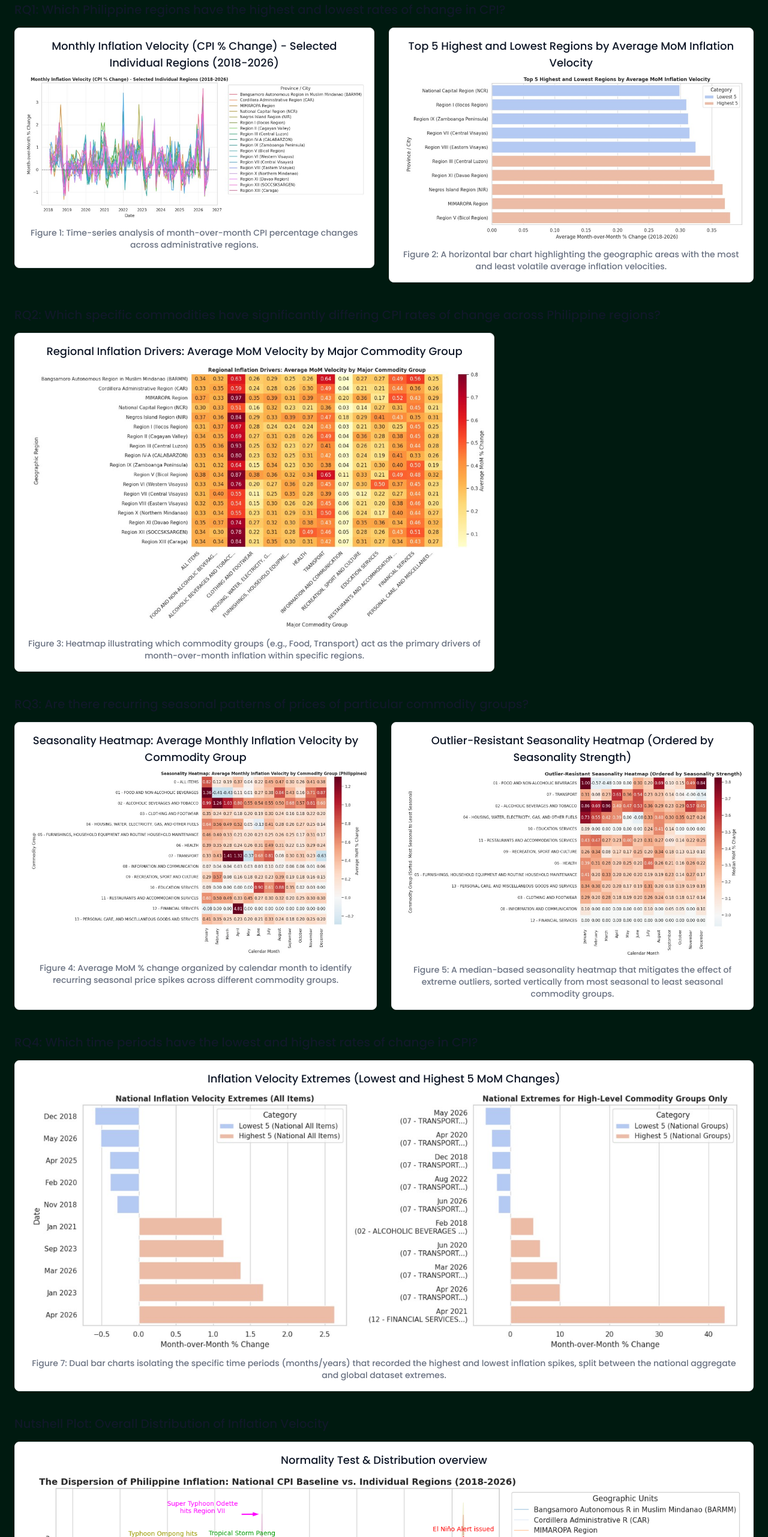
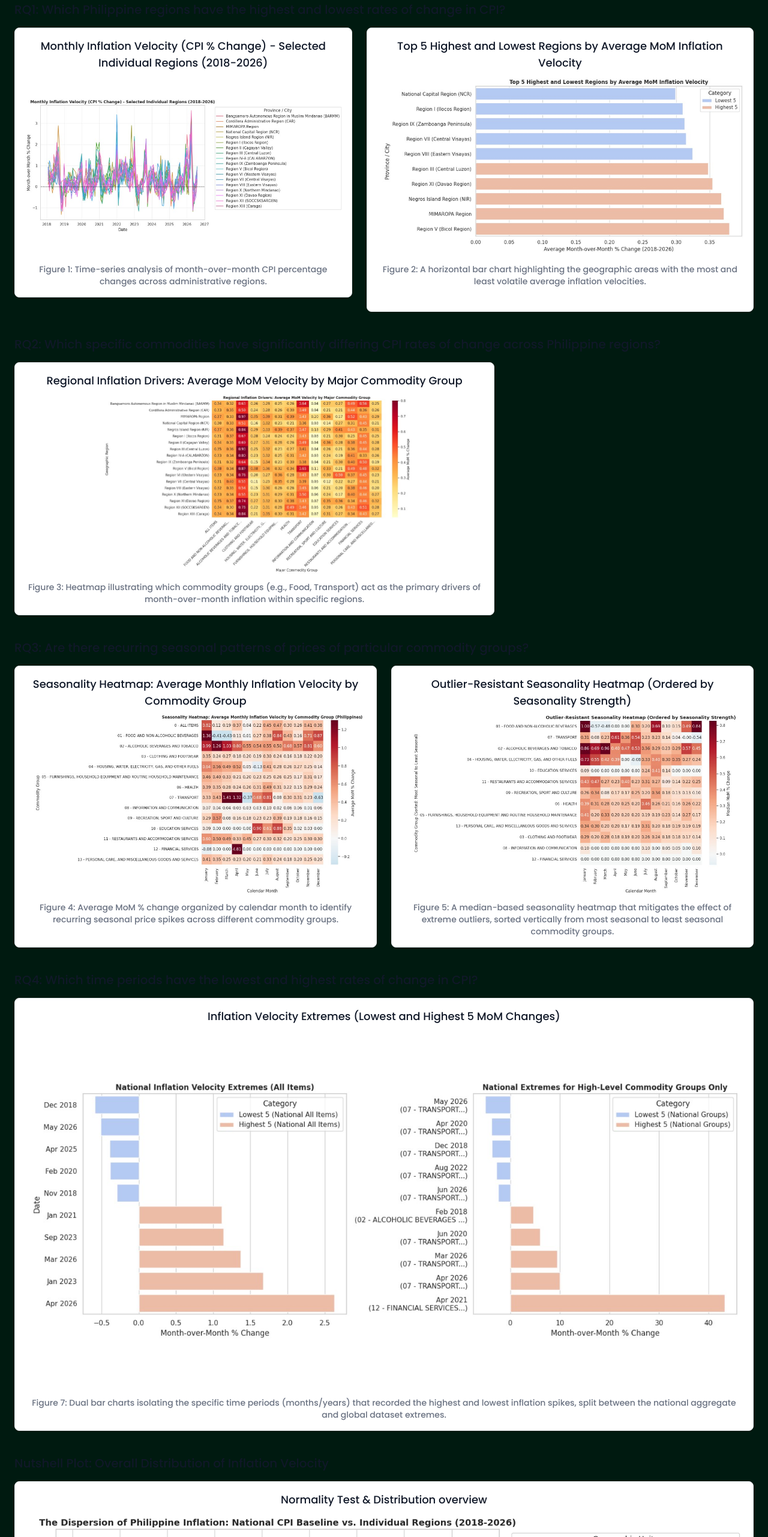
Before and after one commit to jpbuizon/cs132-final-project, a Next.js app: page / in a window 1280 px wide. Shown: the part 3483-6046 px from the top of the page at 60% size. Built offline with nearby package versions, Linux system fonts and the light colour scheme.

Commit message:
fix: Image tag

```diff
--- a/app/page.tsx
+++ b/app/page.tsx
@@ -1,5 +1,6 @@
 import { IceCream } from "lucide-react"
 import Link from "next/link";
+import Image from "next/image";
 
 export default function PortfolioPage() {
   return (
@@ -181,11 +182,14 @@ export default function PortfolioPage() {
             <h4 className="text-lg font-medium mb-2 text-center ">
               Monthly Inflation Velocity (CPI % Change) - Selected Individual Regions (2018-2026)
             </h4>
-            <img
+            <div className="w-full relative h-[300px]">
+            <Image
               src="/rq1-line-chart.jpg"
               alt="Line chart showing monthly inflation velocity across regions"
-              className="w-full h-auto rounded"
+              fill
+              objectFit="contain"
             />
+            </div>
             <p className="text-sm text-gray-500 mt-3 text-center">
               Figure 1: Time-series analysis of month-over-month CPI percentage changes across administrative regions.
             </p>
@@ -195,11 +199,15 @@ export default function PortfolioPage() {
             <h4 className="text-lg font-medium mb-2 text-center ">
               Top 5 Highest and Lowest Regions by Average MoM Inflation Velocity
             </h4>
-            <img
+
+            <div className="w-full relative h-[300px]">
+            <Image
               src="/rq1-bar-chart.jpg"
-              alt="Bar chart showing top 5 highest and lowest regions by average MoM inflation velocity"
-              className="w-full h-auto rounded"
+              alt="Line chart showing monthly inflation velocity across regions"
+              fill
+              objectFit="contain"
             />
+            </div>
             <p className="text-sm text-gray-500 mt-3 text-center">
               Figure 2: A horizontal bar chart highlighting the geographic areas with the most and least volatile average inflation velocities.
             </p>
@@ -218,11 +226,15 @@ export default function PortfolioPage() {
             <h4 className="text-lg font-medium mb-2 text-center ">
               Regional Inflation Drivers: Average MoM Velocity by Major Commodity Group
             </h4>
-            <img
+
+            <div className="w-full relative h-[300px]">
+            <Image
               src="/rq2-heatmap-drivers.jpg"
-              alt="Heatmap displaying regional inflation drivers by average MoM velocity across commodity groups"
-              className="w-full h-auto rounded"
+              alt="Line chart showing monthly inflation velocity across regions"
+              fill
+              objectFit="contain"
             />
+            </div>
             <p className="text-sm text-gray-500 mt-3 text-center">
               Figure 3: Heatmap illustrating which commodity groups (e.g., Food, Transport) act as the primary drivers of month-over-month inflation within specific regions.
             </p>
@@ -241,11 +253,16 @@ export default function PortfolioPage() {
               <h4 className="text-lg font-medium mb-2 text-center ">
                 Seasonality Heatmap: Average Monthly Inflation Velocity by Commodity Group
               </h4>
-              <img
+
+
+            <div className="w-full relative h-[300px]">
+            <Image
               src="/rq3-heatmap-seasonality.jpg"
-                alt="Heatmap displaying average monthly inflation velocity by commodity group across the calendar year"
-                className="w-full h-auto rounded"
+              alt="Line chart showing monthly inflation velocity across regions"
+              fill
+              objectFit="contain"
             />
+            </div>
               <p className="text-sm text-gray-500 mt-3 text-center">
                 Figure 4: Average MoM % change organized by calendar month to identify recurring seasonal price spikes across different commodity groups.
               </p>
@@ -255,11 +272,16 @@ export default function PortfolioPage() {
               <h4 className="text-lg font-medium mb-2 text-center ">
                 Outlier-Resistant Seasonality Heatmap (Ordered by Seasonality Strength)
               </h4>
-              <img
+
+
+            <div className="w-full relative h-[300px]">
+            <Image
               src="/rq3-heatmap-seasonality-outlier.jpg"
-                alt="Outlier-resistant seasonality heatmap ordered by seasonality strength"
-                className="w-full h-auto rounded"
+              alt="Line chart showing monthly inflation velocity across regions"
+              fill
+              objectFit="contain"
             />
+            </div>
               <p className="text-sm text-gray-500 mt-3 text-center">
                 Figure 5: A median-based seasonality heatmap that mitigates the effect of extreme outliers, sorted vertically from most seasonal to least seasonal commodity groups.
               </p>
@@ -280,11 +302,15 @@ export default function PortfolioPage() {
               <h4 className="text-lg font-medium mb-2 text-center ">
                 Inflation Velocity Extremes (Lowest and Highest 5 MoM Changes)
               </h4>
-              <img
+
+            <div className="w-full relative h-[600px]">
+            <Image
               src="/rq4-extremes-bar-chart.jpg"
-                alt="Bar charts showing the top 5 highest and lowest time periods for inflation velocity"
-                className="w-full h-auto rounded"
+              alt="Line chart showing monthly inflation velocity across regions"
+              fill
+              objectFit="contain"
             />
+            </div>
               <p className="text-sm text-gray-500 mt-3 text-center">
                 Figure 7: Dual bar charts isolating the specific time periods (months/years) that recorded the highest and lowest inflation spikes, split between the national aggregate and global dataset extremes.
               </p>
@@ -302,11 +328,15 @@ export default function PortfolioPage() {
             <h4 className="text-lg font-medium mb-2 text-center ">
               Normality Test & Distribution overview
             </h4>
-            <img
+
+            <div className="w-full relative h-[600px]">
+            <Image
               src="/nutshell.png"
-              alt="Histogram and Q-Q plot showing the non-normal distribution of inflation velocity"
-              className="w-full h-auto rounded"
+              alt="Line chart showing monthly inflation velocity across regions"
+              fill
+              objectFit="contain"
             />
+            </div>
             <p className="text-sm text-gray-500 mt-3 text-center">
               Figure 1 (Nutshell Plot): CPI % Change over time across multiple regions with annotated peak rates.
             </p>
```
Lines whose indentation alone changed are shown as unchanged.
